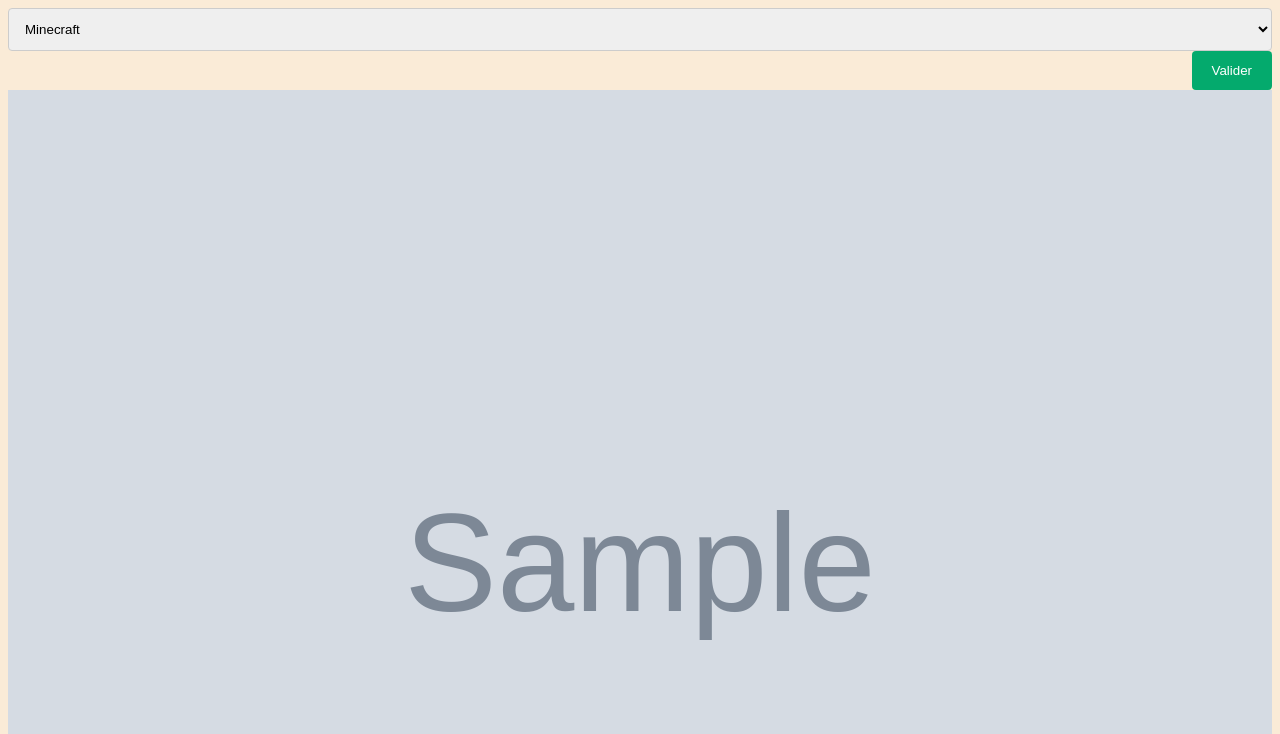
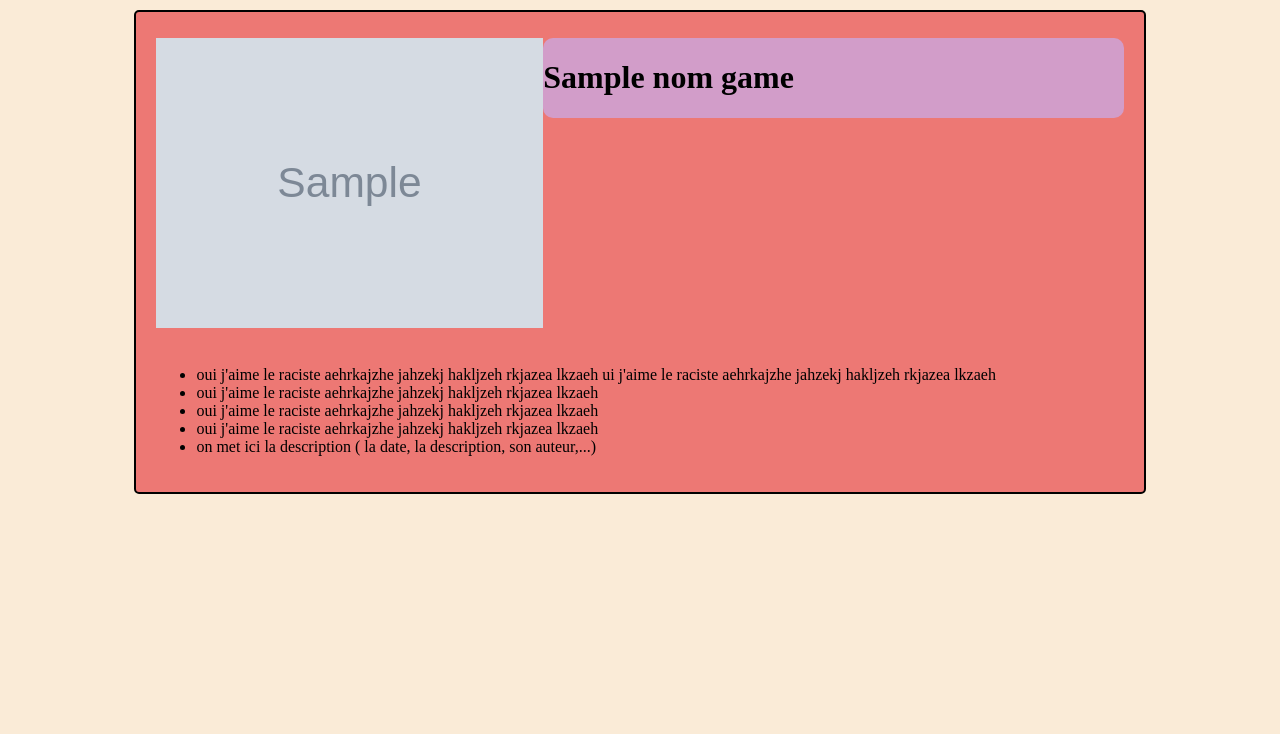
Before and after one commit to NikuBaguette/Site-web-NSI, a Flask app: template repertoire_web/debut_projet/app/templates/recherche.html in a window 1280 px wide. Shown: the top 734 px of the page. After the commit the page ends 494 px from the top, so only its background shows below. Run offline with Flask 3, Linux system fonts and the light colour scheme; the template is opened without the code that fills it: most values are stand-ins (such as "Sample title", 1, 10 or a date in 2020); grey boxes marked "Sample" are stand-in pictures; parts of the project's set-up code (start-up, migrations or seed data) failed here and were passed over.

Commit message:
Update recherche.html

```diff
--- a/Notre Site/site_officiel_après_Lundi/templates/recherche.html
+++ b/Notre Site/site_officiel_après_Lundi/templates/recherche.html
@@ -4,8 +4,7 @@
     <meta charset="UTF-8">
     <meta http-equiv="X-UA-Compatible" content="IE=edge">
     <meta name="viewport" content="width=device-width, initial-scale=1.0">
-    <title>Recherche</title>
-
+    <title>Résultat de recherche</title>
     <style>
 
         body{
@@ -96,28 +95,36 @@
 
 </head>
 <body>
-    <form action="{{url_for('recherche')}}" method="POST">
-        <select name="game">
-            <option>Minecraft</option>
-            <option>Valorant</option>
-            <option>Apex</option>
-            <option>Roblox</option>
-            <option>CS:GO</option>
-            <option>Super Smash Bros Ultimate</option>
-            <option>GTA 5</option>
-            <option>Fortnite</option>
-            <option>Super Mario Odyssey</option>
-            <option>Cyberpunk 2077</option>
-        </select>
-        <input type="submit" value="Valider">
-    </form>
-    {% if image %}
+    <div class="container">
 
-    <img src="{{image}}">
+        <div class="row">
+          <div class="col-25">
+            <img src="{{ image }}" class="logo">
+          </div>
+          <div class="col-75">
+            <div class="oui" >
+                <h1 style="font: 120px;">{{nom_game}}</h1>
+            </div>
+          </div>
+        </div>
 
-    {% endif %}
+        <div class="col-100%">
+            <br>
+            <ul>
+                <li>oui j'aime le raciste aehrkajzhe jahzekj hakljzeh rkjazea lkzaeh
+                    ui j'aime le raciste aehrkajzhe jahzekj hakljzeh rkjazea lkzaeh </li>
+                <li>oui j'aime le raciste aehrkajzhe jahzekj hakljzeh rkjazea lkzaeh </li>
+                <li>oui j'aime le raciste aehrkajzhe jahzekj hakljzeh rkjazea lkzaeh </li>
+                <li>oui j'aime le raciste aehrkajzhe jahzekj hakljzeh rkjazea lkzaeh </li>
+                <li>on met ici la description ( la date, la description, son auteur,...) </li>
 
-    {% if profils %}
+            </ul>
+
+        </div>
+
+    </div>
+
+
         {% for i in range(1, len_profils + 1)%}
 
         <div class="container">
@@ -132,8 +139,20 @@
 
             </div>
         </div>
+        {% endfor %}
 
-    {% endfor %}
-    {% endif %}
+
+
+
+
+
+
+    </div>
+
+
+
+
+
+
 </body>
 </html>
```
Lines whose indentation alone changed are shown as unchanged.
